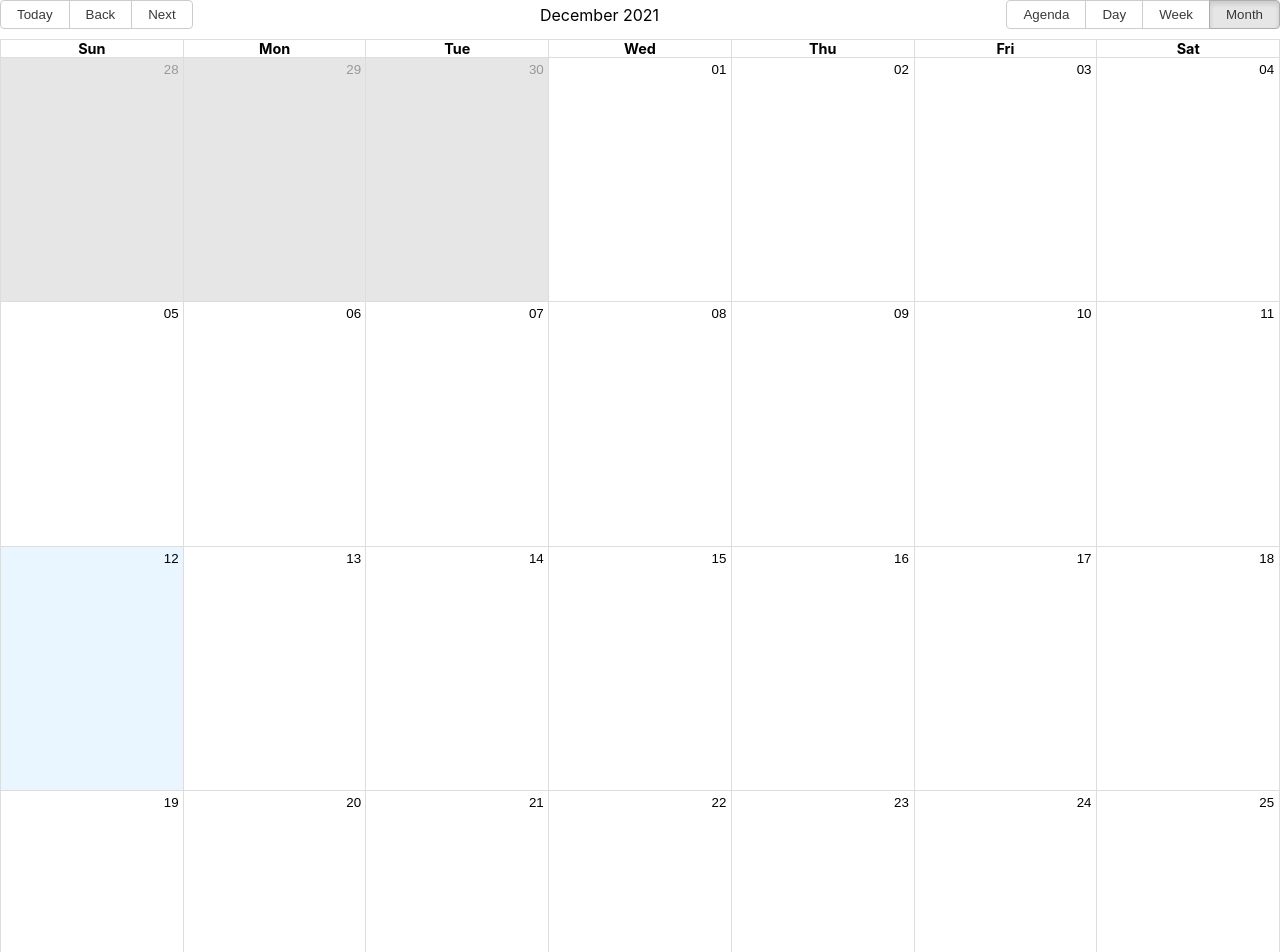
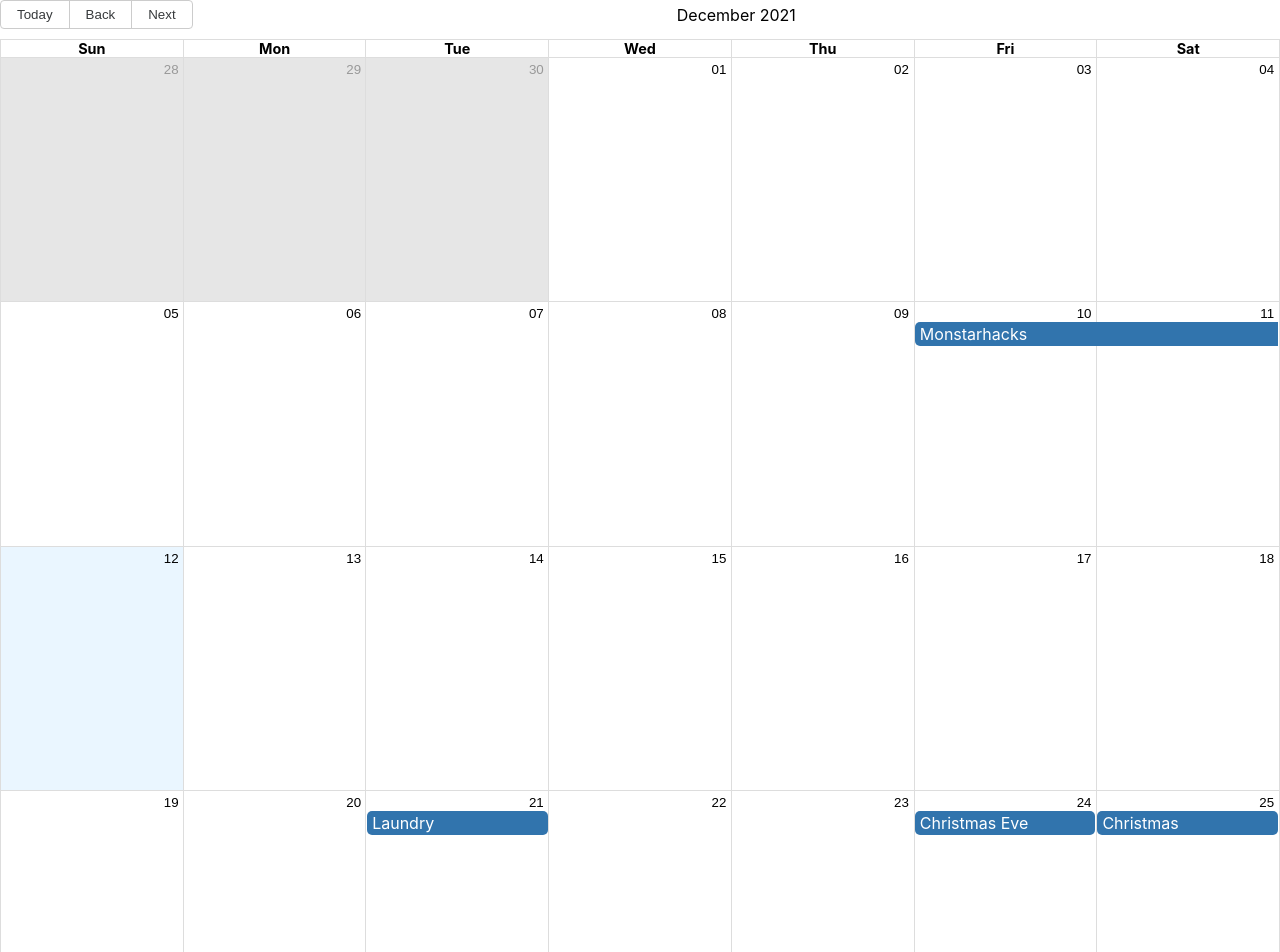
Before and after one commit to yukinoda/kajily, a Next.js app: page /home in a window 1280 px wide. Shown: the top 952 px of the page. Built offline with nearby package versions, Linux system fonts and the light colour scheme.

Commit message:
feat: add calendar sample events

```diff
--- a/components/calendar.tsx
+++ b/components/calendar.tsx
@@ -5,36 +5,59 @@ import { useState } from "react";
 
 const localizer = momentLocalizer(moment);
 
-const allViews: View[] = ["agenda", "day", "week", "month"];
+const allViews: View[] = ["month"];
 
 class CalendarEvent {
   title: string;
-  allDay: boolean;
   start: Date;
   end: Date;
-  desc: string;
-  resourceId?: string;
-  tooltip?: string;
+  allDay?: boolean;
+  resource?: any;
 
   constructor(
     _title: string,
     _start: Date,
-    _endDate: Date,
+    _end: Date,
     _allDay?: boolean,
-    _desc?: string,
-    _resourceId?: string
+    _resource?: any
   ) {
     this.title = _title;
+    this.start = _start;
+    this.end = _end;
     this.allDay = _allDay || false;
-    this.start = _start;
-    this.end = _endDate;
-    this.desc = _desc || "";
-    this.resourceId = _resourceId;
+    this.resource = _resource || "";
   }
 }
 
+const sampleEvents: CalendarEvent[] = [
+  {
+    title: "Monstarhacks",
+    start: new Date("2021-12-10"),
+    end: new Date("2021-12-12"),
+    allDay: true,
+  },
+  {
+    title: "Laundry",
+    start: new Date("2021-12-21"),
+    end: new Date("2021-12-21"),
+    allDay: true,
+  },
+  {
+    title: "Christmas Eve",
+    start: new Date("2021-12-24"),
+    end: new Date("2021-12-24"),
+    allDay: true,
+  },
+  {
+    title: "Christmas",
+    start: new Date("2021-12-25"),
+    end: new Date("2021-12-25"),
+    allDay: true,
+  },
+];
+
 export default function SelectableCalendar() {
-  const [events, setEvents] = useState([] as CalendarEvent[]);
+  const [events, setEvents] = useState(sampleEvents as CalendarEvent[]);
 
   const handleSelect = ({ start, end }: SlotInfo) => {
     const title = window.prompt("New Event name");
```
